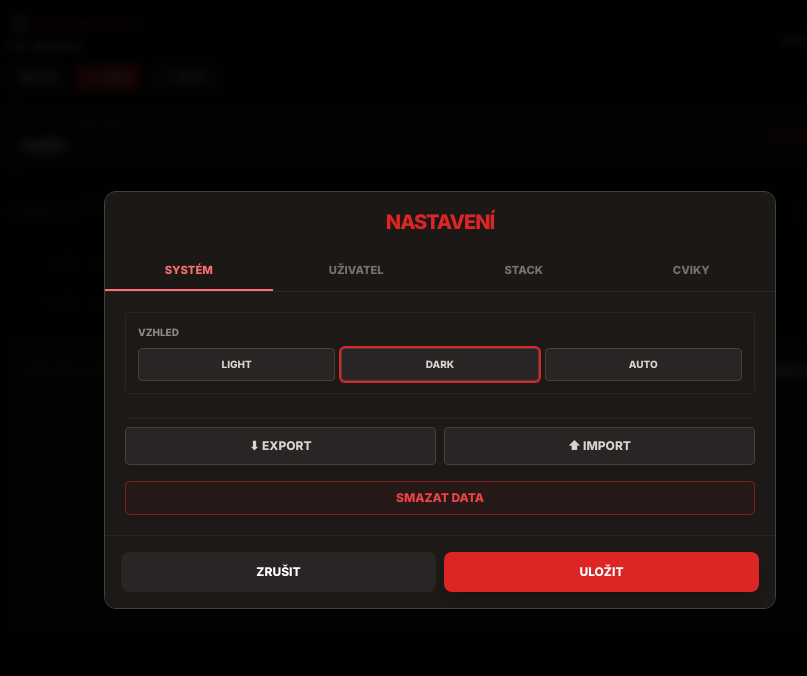
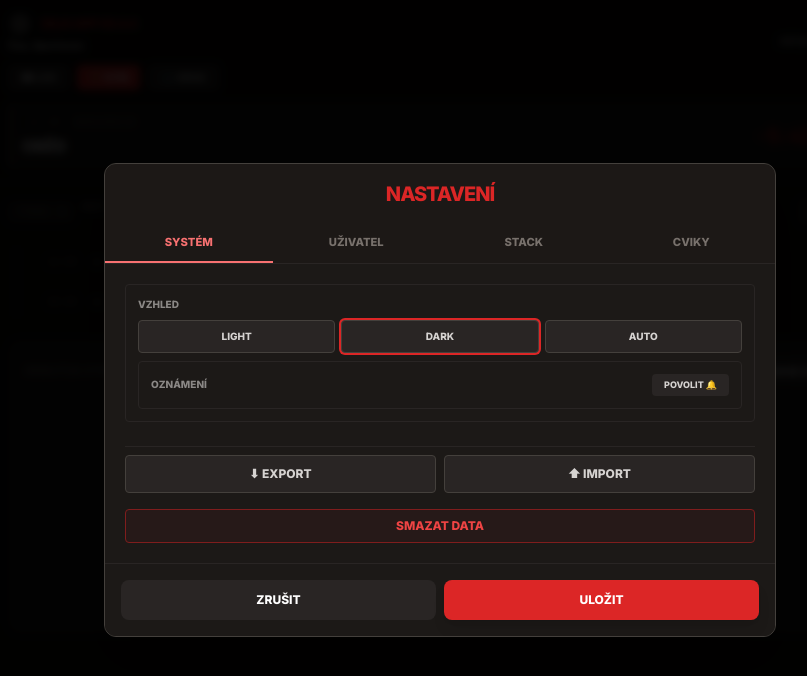
Before and after one commit to Zeleninkappo/Zeleninkappo.github.io, a plain HTML site: page index.html in a window 1280 px wide. Both pictures are taken after a click on the button 220 px from the left and 24 px from the top of the page. Shown: the whole page, without its empty margins (200-1007 px from the left). Drawn offline with nearby package versions, Linux system fonts and the light colour scheme.

Commit message:
Update index.html

```diff
--- a/index.html
+++ b/index.html
@@ -125,6 +125,12 @@
                             <button onclick="Data.setTheme('light')" class="py-2 rounded text-[10px] border border-stone-300 dark:border-stone-700 bg-white dark:bg-stone-800 font-bold" id="theme-light">LIGHT</button>
                             <button onclick="Data.setTheme('dark')" class="py-2 rounded text-[10px] border border-stone-300 dark:border-stone-700 bg-white dark:bg-stone-800 font-bold" id="theme-dark">DARK</button>
                             <button onclick="Data.setTheme('auto')" class="py-2 rounded text-[10px] border border-stone-300 dark:border-stone-700 bg-white dark:bg-stone-800 font-bold" id="theme-auto">AUTO</button>
+                        </div>
+                        <div class="bg-stone-50 dark:bg-stone-900 p-3 rounded border border-stone-200 dark:border-stone-800 mt-2">
+                        <div class="flex justify-between items-center">
+                            <label class="text-[10px] font-bold uppercase opacity-60">Oznámení</label>
+                            <button id="btn-notify-req" onclick="UI.requestNotifications()" class="text-[9px] font-bold bg-stone-200 dark:bg-stone-800 px-3 py-1 rounded hover:bg-primary hover:text-white transition-colors">POVOLIT 🔔</button>
+                            </div>
                         </div>
                     </div>
                     <div class="pt-2 border-t border-stone-200 dark:border-stone-800">
```
